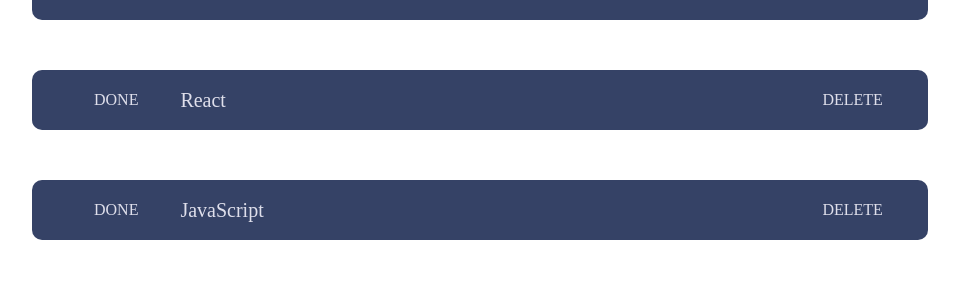
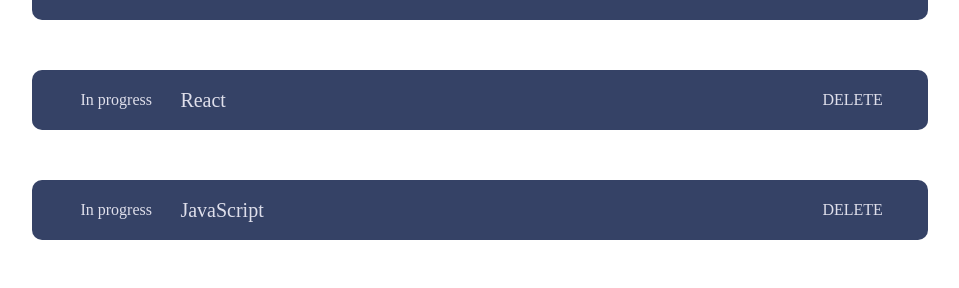
Before and after one commit to yeji0120/TS_ContextApi, a React (Create React App) app: page / in a window 1280 px wide. Shown: the part 385-673 px from the top of the page, without its empty margins (160-1119 px from the left). Built offline with nearby package versions, Linux system fonts and the light colour scheme.

Commit message:
todo toggle, delete

```diff
--- a/src/Components/TodoItem.tsx
+++ b/src/Components/TodoItem.tsx
@@ -1,23 +1,39 @@
 import styled from 'styled-components';
 
+import { useTodosDispatch, Todo } from 'contexts/TodosContext';
+
 export type TodoItemProps = {
-  todo: {
-    id: number;
-    text: string;
-    done: boolean;
-  };
+  todo: Todo;
 };
 
 const TodoItem = ({ todo }: TodoItemProps) => {
+  const dispatch = useTodosDispatch();
+
+  const onToggle = (): void => {
+    dispatch({
+      type: 'TOGGLE',
+      id: todo.id,
+    });
+  };
+
+  const onDelete = (): void => {
+    dispatch({
+      type: 'DELETE',
+      id: todo.id,
+    });
+  };
+
   return (
     <ItemWrapper>
-      <ItemDone>DONE</ItemDone>
+      <ItemDone onClick={onToggle}>
+        {todo.done ? 'DONE' : 'In progress'}
+      </ItemDone>
 
       <ItemText textDecoration={todo.done ? 'line-through' : ''}>
         {todo.text}
       </ItemText>
 
-      <ItemDelete>DELETE</ItemDelete>
+      <ItemDelete onClick={onDelete}>DELETE</ItemDelete>
     </ItemWrapper>
   );
 };
@@ -28,7 +44,7 @@
   display: flex;
   justify-content: space-between;
   align-items: center;
-  margin: 50px 0px 0px 0px;
+  margin: 50px 0px;
   border-radius: 10px;
   padding: 20px;
   color: ${({ theme }) => theme.colors.white};
--- a/src/contexts/TodosContext.tsx
+++ b/src/contexts/TodosContext.tsx
@@ -55,11 +55,14 @@
 
 // Provider
 // App에서 불러와 기존 내용을 감싸줘야하기 때문에 내보냄
+// context의 value를 변경하는 역할
+// value는 필수 값, 전달받는 Component의 수는 제한없음
 export const TodosContextProvider = ({
   children,
 }: {
   children: React.ReactNode;
 }) => {
+  // const [상태, dispatch함수] = useReducer(reducer함수, 초기상태);
   const [todos, dispatch] = useReducer(TodosReducer, [
     {
       id: 1,
```
